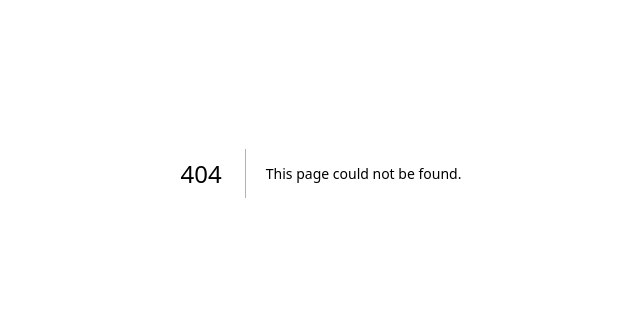
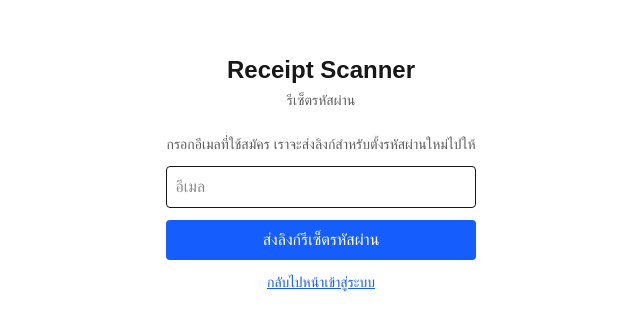
Before and after one commit to Calculuszz/Receipt_Scanner, a Next.js app: page /forgot-password in a window 1280 px wide. Before the commit this address had no page. Shown: the part 227-558 px from the top of the page, without its empty margins (319-959 px from the left). Built offline with nearby package versions, Linux system fonts and the light colour scheme; no server answers.

Commit message:
feat(auth): forgot password, friendly errors, redirect if logged in

```diff
--- /dev/null
+++ b/app/forgot-password/page.tsx
@@ -0,0 +1,79 @@
+// FORGOT-PASSWORD
+"use client";
+
+import { useState } from "react";
+import Link from "next/link";
+import { supabase } from "@/lib/supabase-browser";
+
+export default function ForgotPasswordPage() {
+  const [email, setEmail] = useState("");
+  const [loading, setLoading] = useState(false);
+  const [error, setError] = useState("");
+  const [sent, setSent] = useState(false);
+
+  async function handleSubmit(e: React.FormEvent) {
+    e.preventDefault();
+    setError("");
+    setLoading(true);
+    const { error } = await supabase.auth.resetPasswordForEmail(email, {
+      redirectTo: `${window.location.origin}/reset-password`,
+    });
+    setLoading(false);
+    if (error) {
+      setError(
+        error.message.toLowerCase().includes("rate limit")
+          ? "ส่งอีเมลบ่อยเกินไป กรุณารอสักครู่แล้วลองใหม่"
+          : "ส่งอีเมลไม่สำเร็จ กรุณาลองใหม่อีกครั้ง"
+      );
+      return;
+    }
+    setSent(true);
+  }
+
+  return (
+    <div className="mx-auto flex min-h-screen max-w-sm flex-col justify-center gap-6 p-4">
+      <div className="text-center">
+        <h1 className="text-2xl font-bold">Receipt Scanner</h1>
+        <p className="mt-1 text-sm opacity-70">รีเซ็ตรหัสผ่าน</p>
+      </div>
+
+      {sent ? (
+        <div className="flex flex-col gap-3">
+          <p className="text-sm text-green-600">
+            ส่งลิงก์ตั้งรหัสผ่านใหม่ไปที่อีเมลของคุณแล้ว
+            ถ้าไม่พบ ลองดูในกล่องสแปม และเปิดลิงก์ในเบราว์เซอร์นี้
+          </p>
+          <Link href="/login" className="text-center text-sm text-blue-600 underline">
+            กลับไปหน้าเข้าสู่ระบบ
+          </Link>
+        </div>
+      ) : (
+        <form onSubmit={handleSubmit} className="flex flex-col gap-3">
+          <p className="text-sm opacity-70">
+            กรอกอีเมลที่ใช้สมัคร เราจะส่งลิงก์สำหรับตั้งรหัสผ่านใหม่ไปให้
+          </p>
+          <input
+            type="email"
+            required
+            autoComplete="email"
+            placeholder="อีเมล"
+            value={email}
+            onChange={(e) => setEmail(e.target.value)}
+            className="w-full rounded border bg-transparent p-2"
+          />
+          {error && <p className="text-sm text-red-500">{error}</p>}
+          <button
+            type="submit"
+            disabled={loading}
+            className="rounded bg-blue-600 p-2 font-medium text-white disabled:opacity-50"
+          >
+            {loading ? "กำลังส่ง..." : "ส่งลิงก์รีเซ็ตรหัสผ่าน"}
+          </button>
+          <Link href="/login" className="text-center text-sm text-blue-600 underline">
+            กลับไปหน้าเข้าสู่ระบบ
+          </Link>
+        </form>
+      )}
+    </div>
+  );
+}
--- /dev/null
+++ b/app/reset-password/page.tsx
@@ -0,0 +1,110 @@
+"use client";
+
+import { useEffect, useState } from "react";
+import Link from "next/link";
+import { useRouter } from "next/navigation";
+import { supabase } from "@/lib/supabase-browser";
+
+export default function ResetPasswordPage() {
+  const router = useRouter();
+  const [ready, setReady] = useState(false);
+  const [expired, setExpired] = useState(false);
+  const [password, setPassword] = useState("");
+  const [showPassword, setShowPassword] = useState(false);
+  const [error, setError] = useState("");
+  const [loading, setLoading] = useState(false);
+  const [done, setDone] = useState(false);
+
+  useEffect(() => {
+    // เมื่อเปิดลิงก์จากอีเมล Supabase จะสร้าง session ชั่วคราวให้เอง
+    const { data: sub } = supabase.auth.onAuthStateChange((event) => {
+      if (event === "PASSWORD_RECOVERY") setReady(true);
+    });
+    // ถ้าไม่มี session ภายใน 2.5 วินาที แปลว่าลิงก์ไม่ถูกต้องหรือหมดอายุ
+    const timer = setTimeout(async () => {
+      const { data } = await supabase.auth.getSession();
+      if (data.session) setReady(true);
+      else setExpired(true);
+    }, 2500);
+    return () => {
+      sub.subscription.unsubscribe();
+      clearTimeout(timer);
+    };
+  }, []);
+
+  async function handleSubmit(e: React.FormEvent) {
+    e.preventDefault();
+    setError("");
+    setLoading(true);
+    const { error } = await supabase.auth.updateUser({ password });
+    setLoading(false);
+    if (error) {
+      setError(
+        error.message.toLowerCase().includes("at least 6")
+          ? "รหัสผ่านต้องมีอย่างน้อย 6 ตัวอักษร"
+          : error.message.toLowerCase().includes("different")
+            ? "รหัสผ่านใหม่ต้องไม่ซ้ำกับรหัสเดิม"
+            : "ตั้งรหัสผ่านไม่สำเร็จ กรุณาลองใหม่อีกครั้ง"
+      );
+      return;
+    }
+    setDone(true);
+    setTimeout(() => router.replace("/"), 1500);
+  }
+
+  return (
+    <div className="mx-auto flex min-h-screen max-w-sm flex-col justify-center gap-6 p-4">
+      <div className="text-center">
+        <h1 className="text-2xl font-bold">Receipt Scanner</h1>
+        <p className="mt-1 text-sm opacity-70">ตั้งรหัสผ่านใหม่</p>
+      </div>
+
+      {done ? (
+        <p className="text-center text-sm text-green-600">
+          เปลี่ยนรหัสผ่านสำเร็จ กำลังพาไปหน้าแรก...
+        </p>
+      ) : ready ? (
+        <form onSubmit={handleSubmit} className="flex flex-col gap-3">
+          <div className="relative">
+            <input
+              type={showPassword ? "text" : "password"}
+              required
+              minLength={6}
+              autoComplete="new-password"
+              placeholder="รหัสผ่านใหม่ (อย่างน้อย 6 ตัว)"
+              value={password}
+              onChange={(e) => setPassword(e.target.value)}
+              className="w-full rounded border bg-transparent p-2 pr-16"
+            />
+            <button
+              type="button"
+              onClick={() => setShowPassword((s) => !s)}
+              className="absolute right-2 top-1/2 -translate-y-1/2 text-sm opacity-70"
+            >
+              {showPassword ? "ซ่อน" : "แสดง"}
+            </button>
+          </div>
+          {error && <p className="text-sm text-red-500">{error}</p>}
+          <button
+            type="submit"
+            disabled={loading}
+            className="rounded bg-blue-600 p-2 font-medium text-white disabled:opacity-50"
+          >
+            {loading ? "กำลังบันทึก..." : "บันทึกรหัสผ่านใหม่"}
+          </button>
+        </form>
+      ) : expired ? (
+        <div className="flex flex-col gap-3 text-center">
+          <p className="text-sm text-red-500">
+            ลิงก์ไม่ถูกต้องหรือหมดอายุ กรุณาขอลิงก์ใหม่
+          </p>
+          <Link href="/forgot-password" className="text-sm text-blue-600 underline">
+            ขอลิงก์รีเซ็ตรหัสผ่านอีกครั้ง
+          </Link>
+        </div>
+      ) : (
+        <p className="text-center opacity-70">กำลังตรวจสอบลิงก์...</p>
+      )}
+    </div>
+  );
+}
--- a/components/AuthForm.tsx
+++ b/components/AuthForm.tsx
@@ -113,6 +113,15 @@ export default function AuthForm({ mode }: { mode: "login" | "signup" }) {
           </button>
         </div>
 
+        {mode === "login" && (
+          <Link
+            href="/forgot-password"
+            className="text-right text-sm text-blue-600 underline"
+          >
+            ลืมรหัสผ่าน?
+          </Link>
+        )}
+
         {error && <p className="text-sm text-red-500">{error}</p>}
         {info && <p className="text-sm text-green-600">{info}</p>}
 
```
